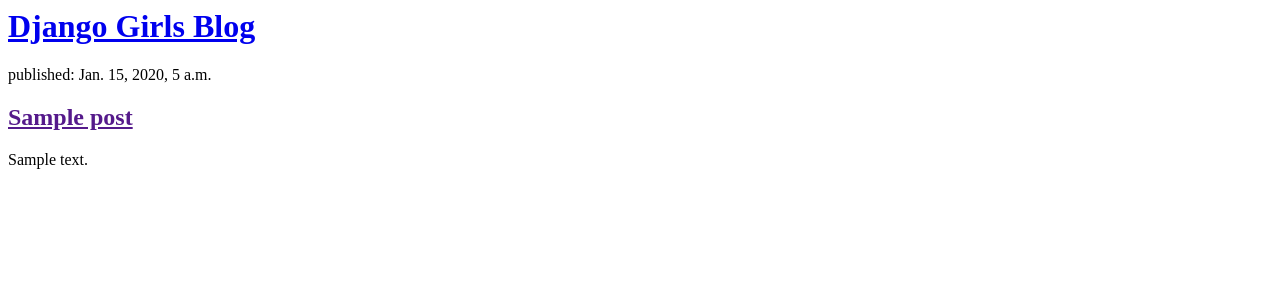
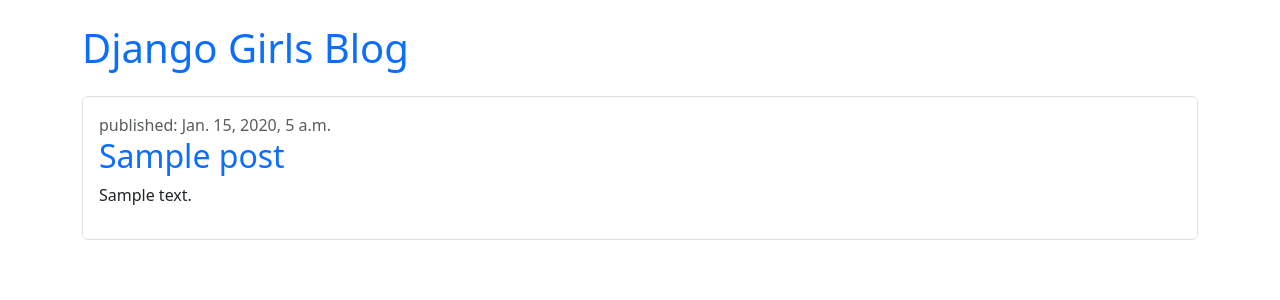
Before and after one commit to ShaneraD/My-first-blog, a Django app: page / in a window 1280 px wide. Shown: the top 300 px of the page. Run offline with Django 5.2, Linux system fonts and the light colour scheme; tables that the repository leaves empty hold one stand-in row (values such as "Sample post").

Commit message:
Add static CSS folder and blog.css

```diff
--- a/blog/templates/blog/post_list.html
+++ b/blog/templates/blog/post_list.html
@@ -1,11 +1,28 @@
-<header>
-    <h1><a href="/">Django Girls Blog</a></h1>
-</header>
+<!DOCTYPE html>
+<html>
+    <head>
+    {% load static %}
+    <title>Django Girls Blog</title>
 
-{% for post in posts %}
-    <article>
-        <time>published: {{ post.published_date }}</time>
-        <h2><a href="">{{ post.title }}</a></h2>
-        <p>{{ post.text|linebreaksbr }}</p>
-    </article>
-{% endfor %}
+    <!-- Bootstrap CSS -->
+    <link rel="stylesheet" href="https://cdn.jsdelivr.net/npm/bootstrap@5.3.3/dist/css/bootstrap.min.css">
+
+    <!-- Your custom CSS -->
+    <link rel="stylesheet" href="{% static 'css/blog.css' %}">
+</head>
+
+
+    <body class="container py-4">
+        <header class="mb-4">
+            <h1><a href="/" class="text-decoration-none text-primary">Django Girls Blog</a></h1>
+        </header>
+
+        {% for post in posts %}
+            <article class="mb-4 p-3 border rounded">
+                <time class="text-muted">published: {{ post.published_date }}</time>
+                <h2><a href="" class="text-decoration-none">{{ post.title }}</a></h2>
+                <p>{{ post.text|linebreaksbr }}</p>
+            </article>
+        {% endfor %}
+    </body>
+</html>
```
Also changed, not shown: blog/static/css/blog.css (added).
